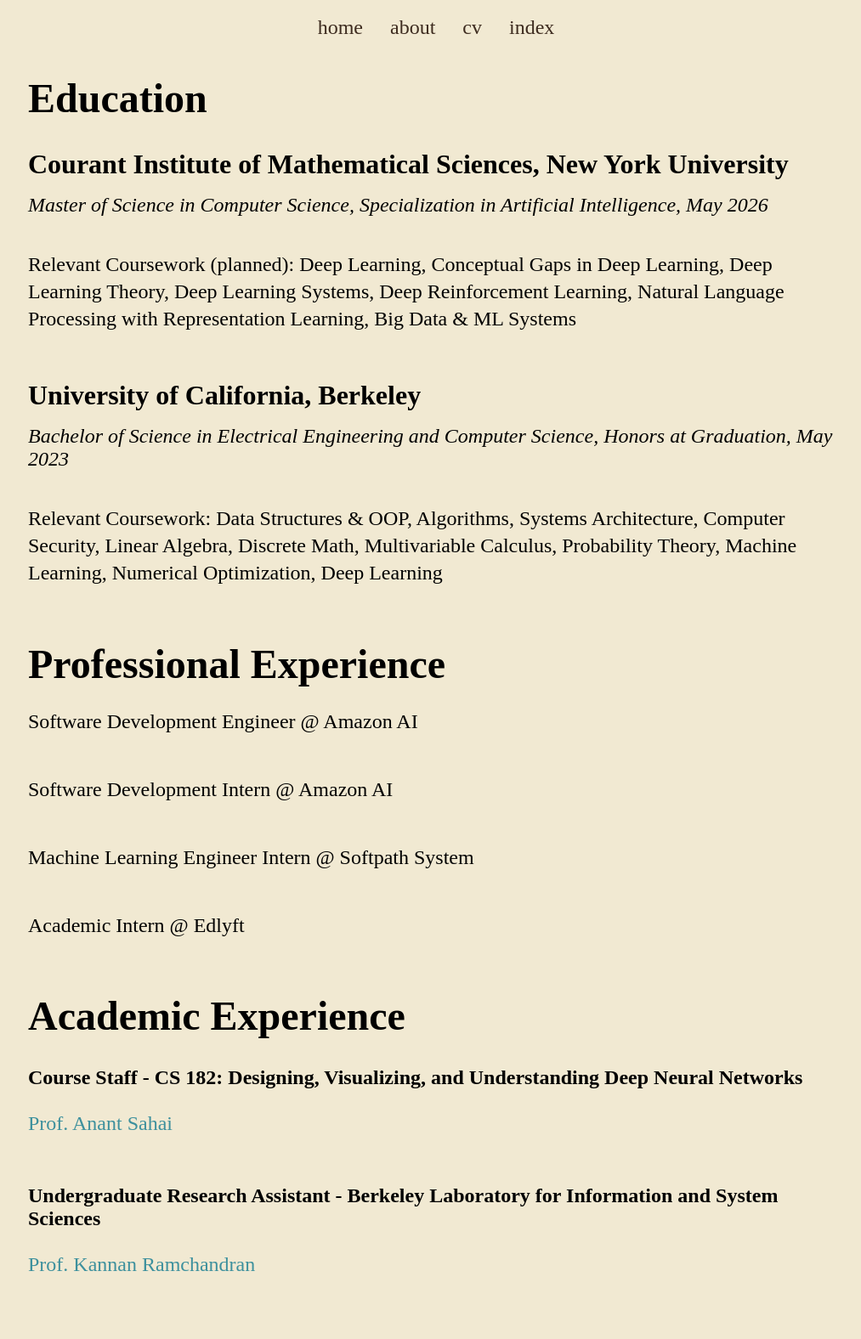
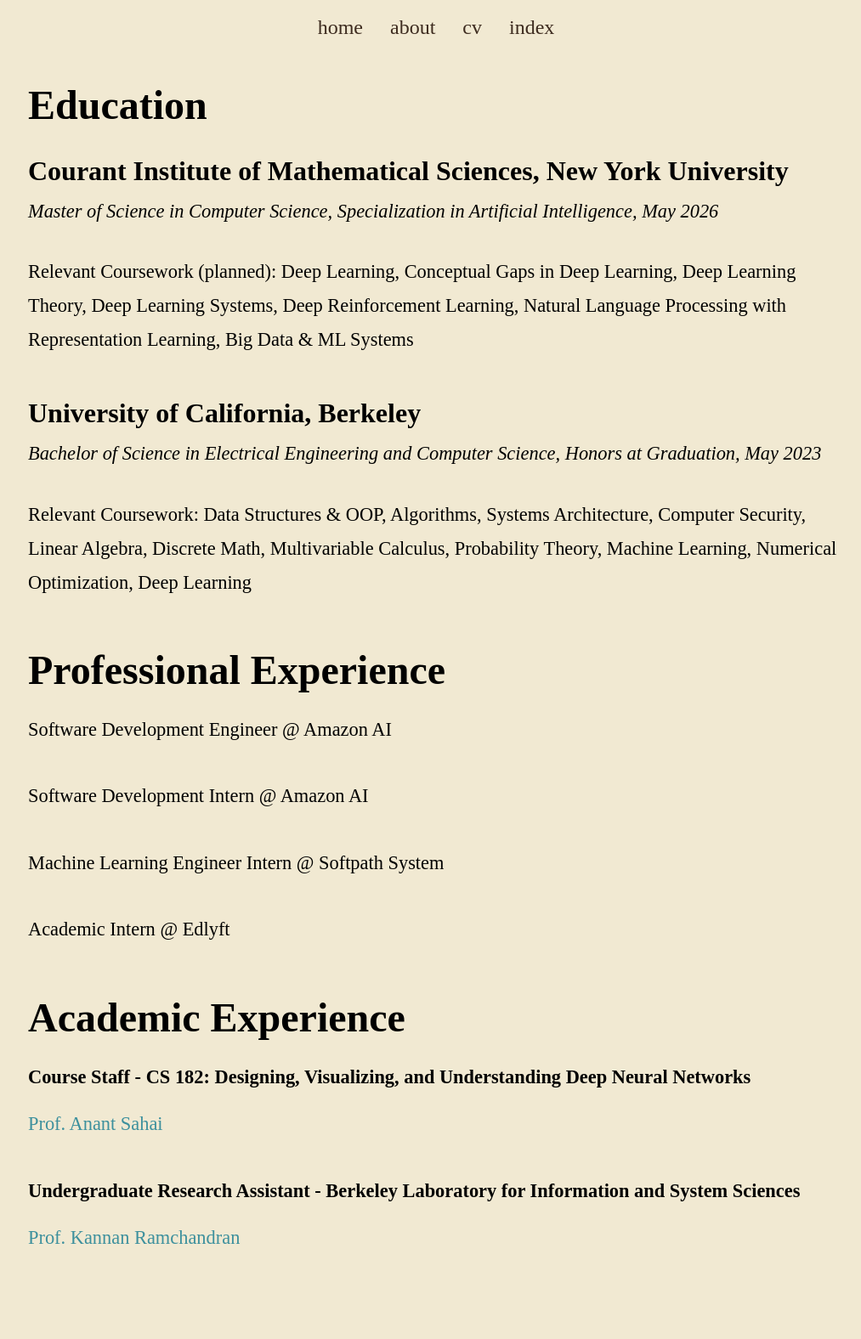
Before and after one commit to keatonelvins/keatonelvins.github.io, a Jekyll site: the page built from cv.md, in a window 1280 px wide. Shown: the whole page at 85% size, without its empty margins (127-1140 px from the left). Built offline with Jekyll 4.4.1, drawn with Linux system fonts in a browser that asks for light colours; some web fonts are replaced; after the commit the page ends 1549 px from its top, so only the background shows below that.

Commit message:
updated body font

```diff
--- a/_layouts/default.html
+++ b/_layouts/default.html
@@ -1,7 +1,7 @@
 <!DOCTYPE html>
 <html lang="{{ site.lang | default: "en-US" }}">
   <head>
-    <link href="https://api.fontshare.com/v2/css?f[]=recia@600,400&f[]=erode@600&display=swap" rel="stylesheet">
+    <link href="https://api.fontshare.com/v2/css?f[]=sentient@400&f[]=erode@600&display=swap" rel="stylesheet">
     <meta charset="utf-8">
     <link rel="stylesheet" href="{{ "/assets/css/main.css" | relative_url }}">
     <link rel="icon" type="image/x-icon" href="{{ "/assets/art/favicon.ico" | relative_url }}">
--- a/_sass/_about.scss
+++ b/_sass/_about.scss
@@ -7,6 +7,18 @@
         width: 40%;
         height: 100vh;
         align-items: center;
+
+        @media (max-width: 900px) {
+            width: 0%;
+
+            img {
+                display: none;
+            }
+
+            .anchor {
+                display: none;
+            }
+        }
 
         img {
             margin: auto;
@@ -18,8 +30,8 @@
 
         .anchor {
             position: fixed;
-            width: 20%;
-            height: 50%;
+            width: 25%;
+            height: 65%;
             background-color: $cerulean;
             z-index: 1;
         }
@@ -29,7 +41,14 @@
         width: 60%;
         margin-left: 40%;
         padding: 3rem;
-        font-size: 2rem;
+        font-size: 1.8rem;
+        font-family: $bodyFont;
+
+        @media (max-width: 900px) {
+            width: 100%;
+            margin-left: 0;
+            padding: 5rem;
+        }
 
         a {
             color: $cerulean;
--- a/_sass/_cv.scss
+++ b/_sass/_cv.scss
@@ -3,11 +3,12 @@
         display: flex;
         justify-content: center;
         margin: auto;
-        margin-top: 3rem;
-        padding-bottom: 3rem;
+        margin-top: 3.5rem;
+        padding-bottom: 3.5rem;
         width: 75%;
         flex-direction: column;
         min-height: calc(100vh);
+        font-family: $bodyFont;
 
         a {
             color: $cerulean;
@@ -25,20 +26,21 @@
         }
 
         h4 {
-            font-size: 1.5rem;
+            font-size: 1.4rem;
             margin-bottom: 0;
         }
 
         h5 {
-            font-size: 1.5rem;
+            font-size: 1.4rem;
             font-weight: normal;
             margin-top: 1rem;
             margin-bottom: 1rem;
         }
 
         p {
-            font-size: 1.5rem;
-            line-height: 2rem;
+            font-size: 1.4rem;
+            line-height: 2.5rem;
+            margin-bottom: 1rem;
         }
 
         li {
--- a/_sass/_home.scss
+++ b/_sass/_home.scss
@@ -61,7 +61,6 @@
             font-size: 1rem;
             padding-left: 1rem;
             padding-right: 1rem;
-            font-family: $bodyFont;
             margin-top: 1rem;
             margin-bottom: 1rem;
 
@@ -76,6 +75,7 @@
             p {
                 margin-top: 0.5rem;
                 margin-bottom: 0;
+                font-family: $bodyFont;
             }
         }
     }
--- a/_sass/_variables.scss
+++ b/_sass/_variables.scss
@@ -1,5 +1,5 @@
 $headerFont: 'Erode', serif;
-$bodyFont: 'Recia', serif;
+$bodyFont: 'Sentient', serif;
 
 $bistre: #3D2B1F;
 $parchment: #F1E9D2;
```
